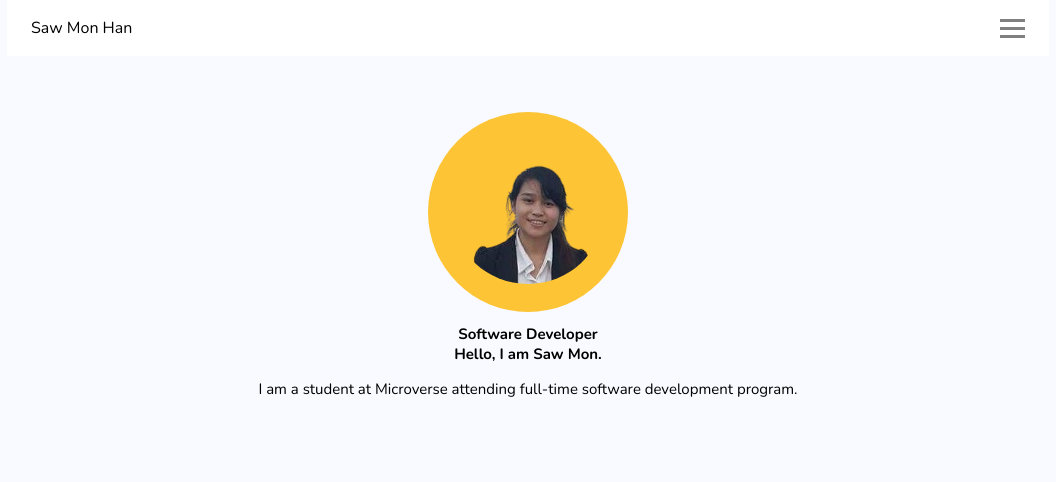
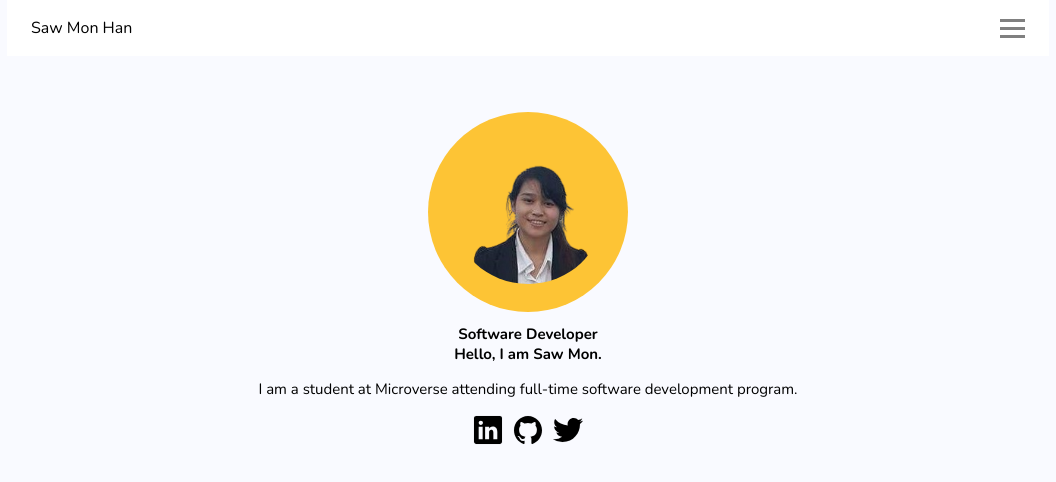
Before and after one commit to sawmon71293/Microverse-Portfolio, a website: page index.html in a window 1280 px wide. Shown: the whole page, without its empty margins (112-1168 px from the left). Drawn offline with nearby package versions, Linux system fonts and the light colour scheme.

Commit message:
update links

```diff
--- a/index.html
+++ b/index.html
@@ -38,12 +38,21 @@
       />
     </div>
     <section>
+      <div>
       <h1 id="intro" class="center">Software Developer<br>
         Hello, I am Saw Mon.<br>
       </h1>
       <p id="about" class="center">I am a student at Microverse attending full-time software development program. </p>
+    </div>
+    <div class="icons center">
+      <a href="https://www.linkedin.com/in/saw-mon-han/"><ion-icon name="logo-linkedin" ></ion-icon></a>
+      <a href="https://github.com/sawmon71293"><ion-icon name="logo-github"></ion-icon></a>
+      <a href="https://twitter.com/sawmon34268255"><ion-icon name="logo-twitter"></ion-icon></a>
+    </div>
     </section>
     </main>
     <script src="script.js"></script>
+    <script type="module" src="https://unpkg.com/ionicons@5.5.2/dist/ionicons/ionicons.esm.js"></script>
+    <script nomodule src="https://unpkg.com/ionicons@5.5.2/dist/ionicons/ionicons.js"></script>
   </body>
 </html>
--- a/style.css
+++ b/style.css
@@ -122,3 +122,6 @@ main{
   padding:0 2rem;
 
 }
+.icons{
+  font-size: 2rem;
+}
```
Also changed, not shown: README.md.
